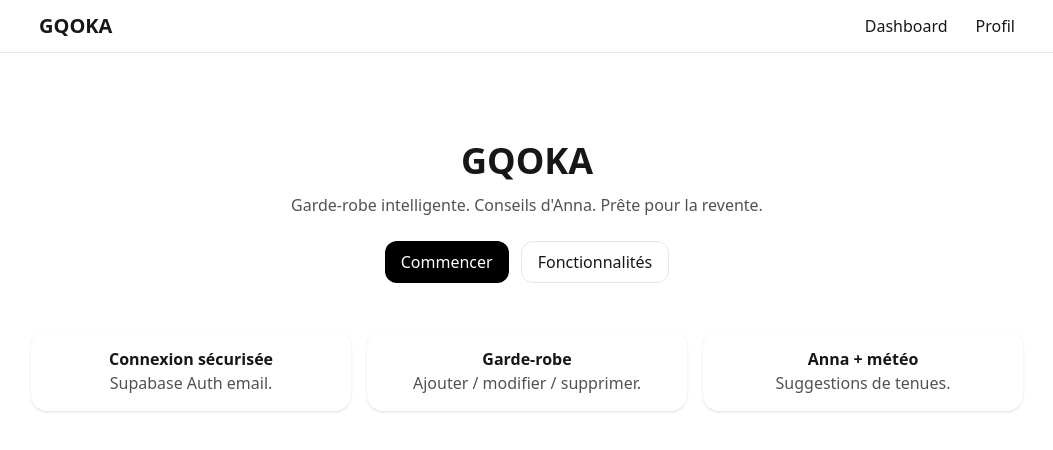
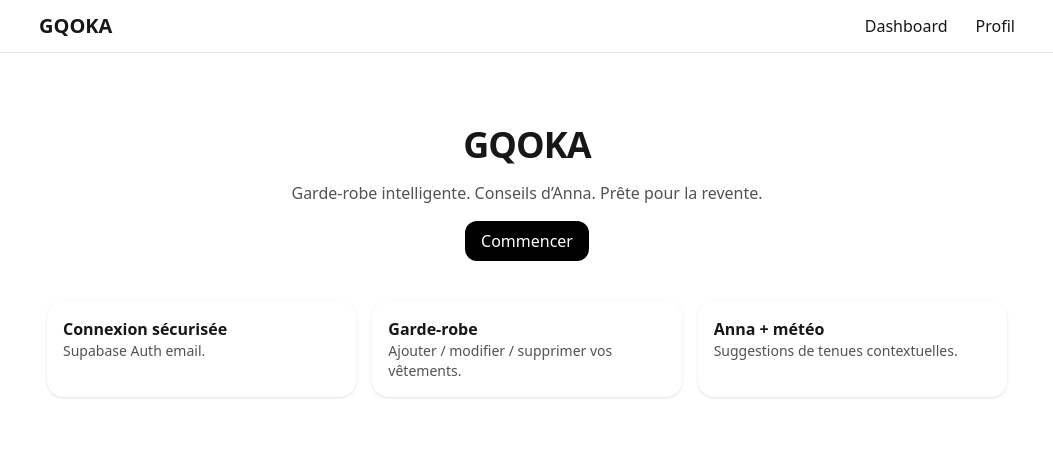
Before and after one commit to MXPROJECT23/gqoka, a React (Vite) app: page / in a window 1280 px wide. Shown: the top 450 px of the page, without its empty margins (113-1166 px from the left). Built offline with nearby package versions, Linux system fonts and the light colour scheme; no server answers.

Commit message:
Update Home.tsx

```diff
--- a/src/pages/Home.tsx
+++ b/src/pages/Home.tsx
@@ -1,45 +1,56 @@
-import { useEffect, useState } from "react"
-import { Link, useNavigate } from "react-router-dom"
-import { supabase } from "../lib/supabaseClient"
+// src/pages/Home.tsx
+import { useEffect, useState } from "react";
+import { Link } from "react-router-dom";
+import { supabase } from "../lib/supabaseClient";
 
 export default function Home() {
-  const nav = useNavigate()
-  const [startTo, setStartTo] = useState<string>("/login")
+  const [dest, setDest] = useState("/login");
 
   useEffect(() => {
-    supabase.auth.getSession().then(({ data }) => {
-      setStartTo(data.session ? "/dashboard" : "/login")
-    })
-  }, [])
-
-  const Card = ({ to, title, desc }: { to: string; title: string; desc: string }) => (
-    <Link
-      to={to}
-      className="card block hover:shadow-lg transition-shadow focus:outline-none focus:ring-2 focus:ring-black"
-      aria-label={title}
-    >
-      <h3 className="font-semibold">{title}</h3>
-      <p className="text-neutral-600">{desc}</p>
-    </Link>
-  )
+    (async () => {
+      const { data: { user } } = await supabase.auth.getUser();
+      setDest(user ? "/dashboard" : "/login");
+    })();
+  }, []);
 
   return (
-    <section className="text-center py-16">
-      <h1 className="text-4xl font-bold">GQOKA</h1>
-      <p className="mt-3 text-neutral-600">
-        Garde-robe intelligente. Conseils d'Anna. Prête pour la revente.
-      </p>
+    <main className="max-w-5xl mx-auto px-4 py-12">
+      {/* Hero */}
+      <header className="text-center space-y-4">
+        <h1 className="text-4xl font-extrabold tracking-tight">GQOKA</h1>
+        <p className="text-neutral-600">
+          Garde-robe intelligente. Conseils d’Anna. Prête pour la revente.
+        </p>
 
-      <div className="mt-6 flex justify-center gap-3">
-        <button onClick={() => nav(startTo)} className="btn btn-primary">Commencer</button>
-        <a href="#features" className="btn border">Fonctionnalités</a>
-      </div>
+        {/* CTA unique */}
+        <div className="mt-6">
+          <Link to={dest} className="btn btn-primary px-6">
+            Commencer
+          </Link>
+        </div>
+      </header>
 
-      <div id="features" className="mt-12 grid grid-cols-1 sm:grid-cols-3 gap-4">
-        <Card to="/login" title="Connexion sécurisée" desc="Supabase Auth email." />
-        <Card to="/wardrobe" title="Garde-robe" desc="Ajouter / modifier / supprimer." />
-        <Card to="/dashboard" title="Anna + météo" desc="Suggestions de tenues." />
-      </div>
-    </section>
-  )
+      {/* Section d’information (optionnelle) */}
+      <section className="mt-10 grid gap-4 sm:grid-cols-3">
+        <div className="card">
+          <h3 className="font-semibold">Connexion sécurisée</h3>
+          <p className="text-sm text-neutral-600">Supabase Auth email.</p>
+        </div>
+
+        <div className="card">
+          <h3 className="font-semibold">Garde-robe</h3>
+          <p className="text-sm text-neutral-600">
+            Ajouter / modifier / supprimer vos vêtements.
+          </p>
+        </div>
+
+        <div className="card">
+          <h3 className="font-semibold">Anna + météo</h3>
+          <p className="text-sm text-neutral-600">
+            Suggestions de tenues contextuelles.
+          </p>
+        </div>
+      </section>
+    </main>
+  );
 }
```
